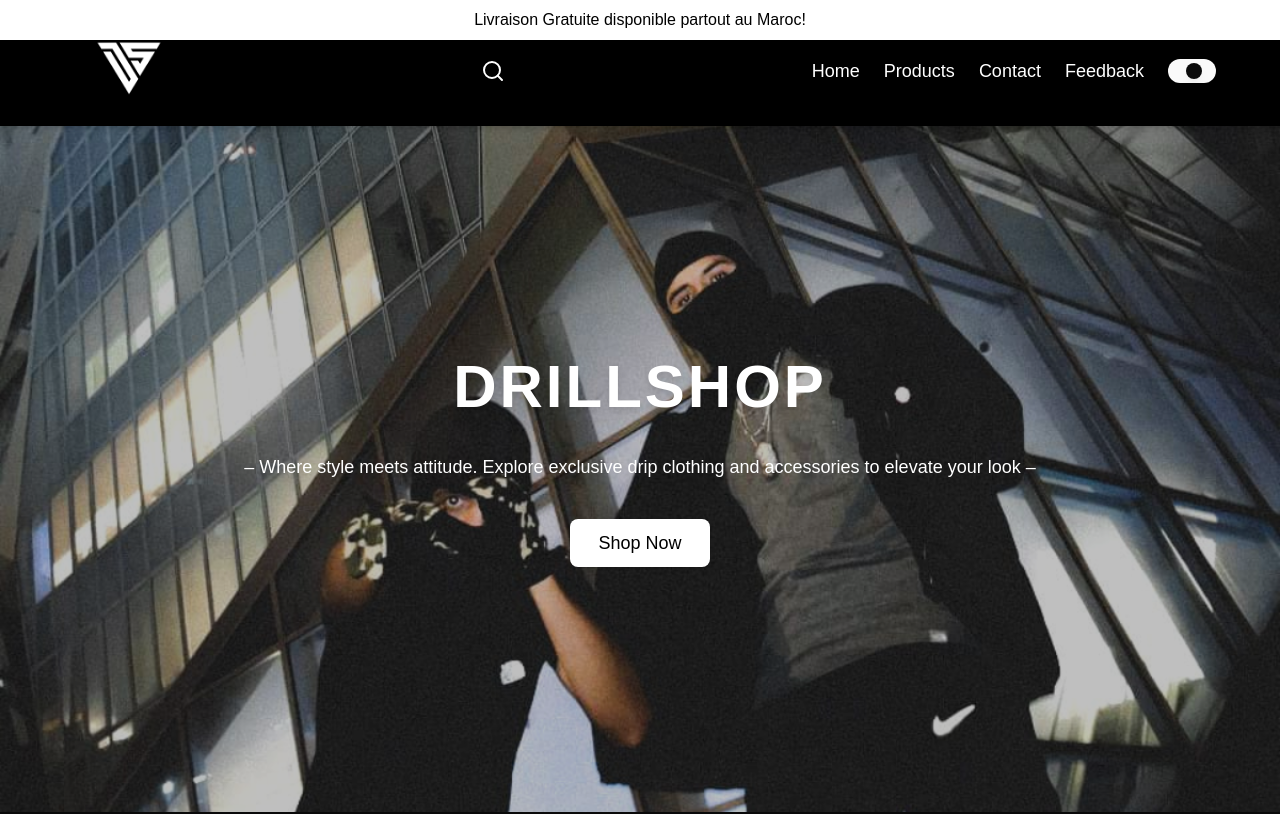
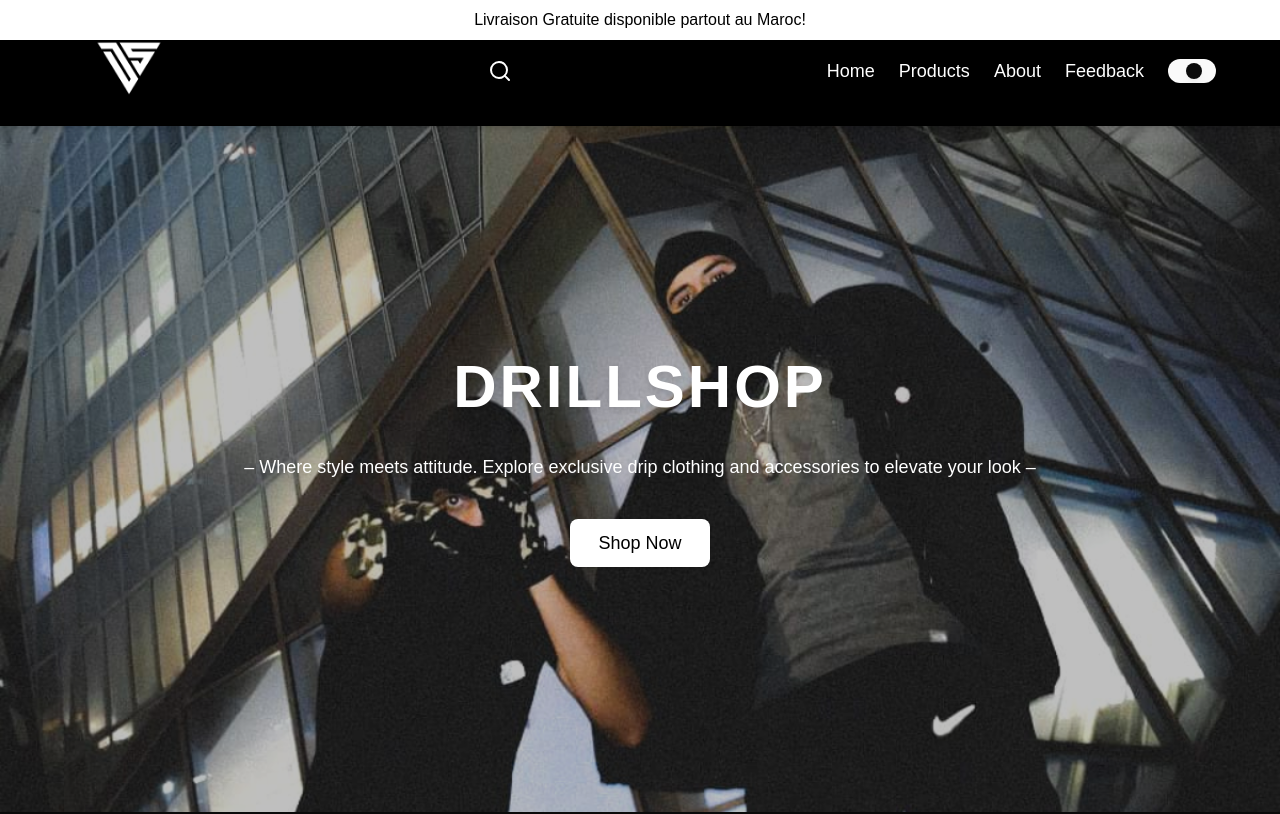
Before and after one commit to Mourrane20502/drilllshop, a Next.js app: page / in a window 1280 px wide. Shown: the top 814 px of the page. Built offline with nearby package versions, Linux system fonts and the light colour scheme.

Commit message:
new changes for header and footer

```diff
--- a/src/app/_components/FeedbackSlider.tsx
+++ b/src/app/_components/FeedbackSlider.tsx
@@ -12,8 +12,8 @@
     autoplay: true,
     autoplaySpeed: 1500,
     arrows: false,
-    fade: true, // Smooth transition effect
-    adaptiveHeight: true, // Adjust height dynamically
+    fade: true,
+    adaptiveHeight: true,
   };
 
   return (
--- a/src/app/_navigation/footer.tsx
+++ b/src/app/_navigation/footer.tsx
@@ -26,12 +26,12 @@
               </Link>
             </li>
             <li>
-              <Link className="text-lg hover:text-blue-400" href="/products">
+              <Link className="text-lg hover:text-blue-400" href="#products">
                 Products
               </Link>
             </li>
             <li>
-              <Link className="text-lg hover:text-blue-400" href="/feedback">
+              <Link className="text-lg hover:text-blue-400" href="#feedback">
                 Customer Feedback
               </Link>
             </li>
--- a/src/app/_navigation/header.tsx
+++ b/src/app/_navigation/header.tsx
@@ -85,13 +85,13 @@
               Products
             </Link>
             <Link
-              href="#contact"
+              href="#about"
               className="text-lg dark:text-white hover:scale-105 transition-all duration-300 ease-in-out"
             >
-              Contact
+              About
             </Link>
             <Link
-              href="/contact"
+              href="#feedback"
               className="text-lg dark:text-white hover:scale-105 transition-all duration-300 ease-in-out"
             >
               Feedback
@@ -152,7 +152,7 @@
             Contact
           </Link>
           <Link
-            href="/contact"
+            href="#feedback"
             className="text-2xl text-white hover:scale-105 transition-all duration-300 ease-in-out"
             onClick={toggleMobile}
           >
--- a/src/app/page.tsx
+++ b/src/app/page.tsx
@@ -157,6 +157,7 @@
       </section>
       {/* About Section */}
       <motion.section
+        id="about"
         className="w-full dark:bg-black/95 max-md:flex-col max-md:gap-6 flex items-center justify-center py-20 px-4 max-md:px-2"
         initial={{ opacity: 0, y: 30 }}
         whileInView={{ opacity: 1, y: 0 }}
```
